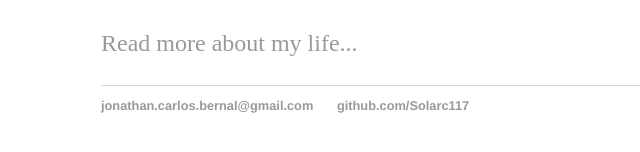
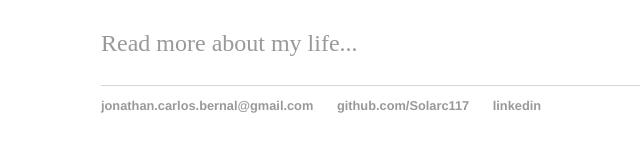
Before and after one commit to Solarc117/Solarc117.github.io, a Jekyll site: the page built from index.html, in a window 1280 px wide. Shown: the part 228-380 px from the top of the page, without its empty margins (91-731 px from the left). Built offline with Jekyll 4.4.1, drawn with Linux system fonts in a browser that asks for light colours.

Commit message:
init _includes nav, footer, default linkedin 🆒

```diff
--- /dev/null
+++ b/_includes/footer.html
@@ -0,0 +1,21 @@
+<footer>
+  <ul>
+    <li>
+      <a href="mailto:jonathan.carlos.bernal@gmail.com"
+        >jonathan.carlos.bernal@gmail.com</a
+      >
+    </li>
+    <li>
+      <a target="_blank" href="https://github.com/Solarc117"
+        >github.com/Solarc117</a
+      >
+    </li>
+    <li>
+      <a
+        target="_blank"
+        href="https://www.linkedin.com/in/carlos-jonathan-bernal-torres-07b90a1b1/"
+        >linkedin</a
+      >
+    </li>
+  </ul>
+</footer>
--- /dev/null
+++ b/_includes/nav.html
@@ -0,0 +1,8 @@
+<nav>
+  <ul>
+    <li><a href="{{site.baseurl}}/">Home</a></li>
+    <li><a href="{{site.baseurl}}/about">About</a></li>
+    <li><a href="{{site.baseurl}}/projects">Projects</a></li>
+    <li><a href="{{site.baseurl}}/blog">Blog</a></li>
+  </ul>
+</nav>
--- a/_layouts/default.html
+++ b/_layouts/default.html
@@ -5,26 +5,15 @@
 		<title>{{ page.title }}</title>
 	</head>
 	<body>
-		<nav>
-    		<ul>
-        		<li><a href="{{site.baseurl}}/">Home</a></li>
-	        	<li><a href="{{site.baseurl}}/about">About</a></li>
-        		<li><a href="{{site.baseurl}}/projects">Projects</a></li>
-        		<li><a href="{{site.baseurl}}/blog">Blog</a></li>
-    		</ul>
-		</nav>
+		{% include nav.html %}
 		<div class="container">
-    		<div class="blurb">
-        		<h1>{{ page.title }}</h1>
-            <section>
-              {{ content }}
-            </section>
-		<footer>
-    		<ul>
-        		<li><a href="mailto:jonathan.carlos.bernal@gmail.com">jonathan.carlos.bernal@gmail.com</a></li>
-        		<li><a href="https://github.com/Solarc117">github.com/Solarc117</a></li>
-            <li><a href="https://www.linkedin.com/in/carlos-jonathan-bernal-torres-07b90a1b1/"></a></li>
-          </ul>
-		</footer>
+    	<div class="blurb">
+      	<h1>{{ page.title }}</h1>
+        <section>
+          {{ content }}
+        </section>
+      </div>
+    </div>
+		{% include footer.html %}
 	</body>
 </html>
```
